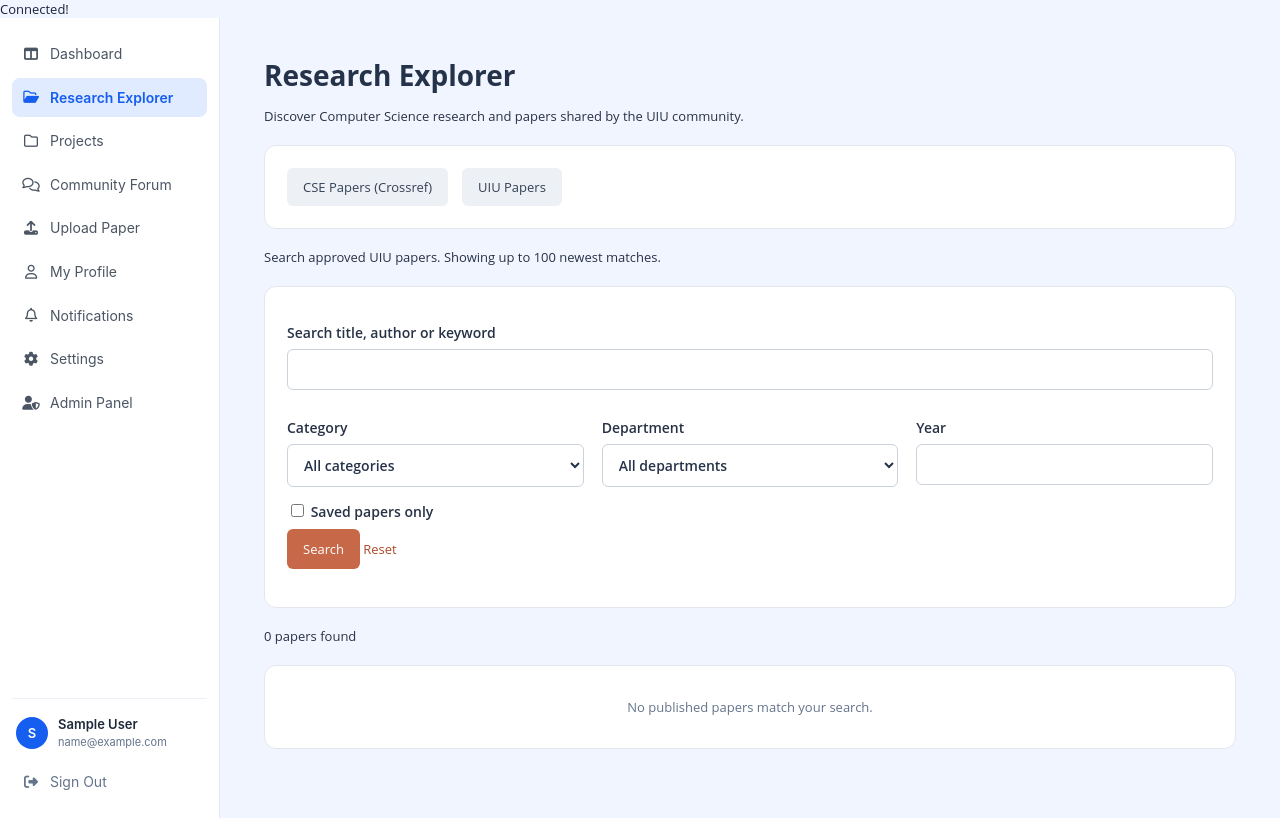
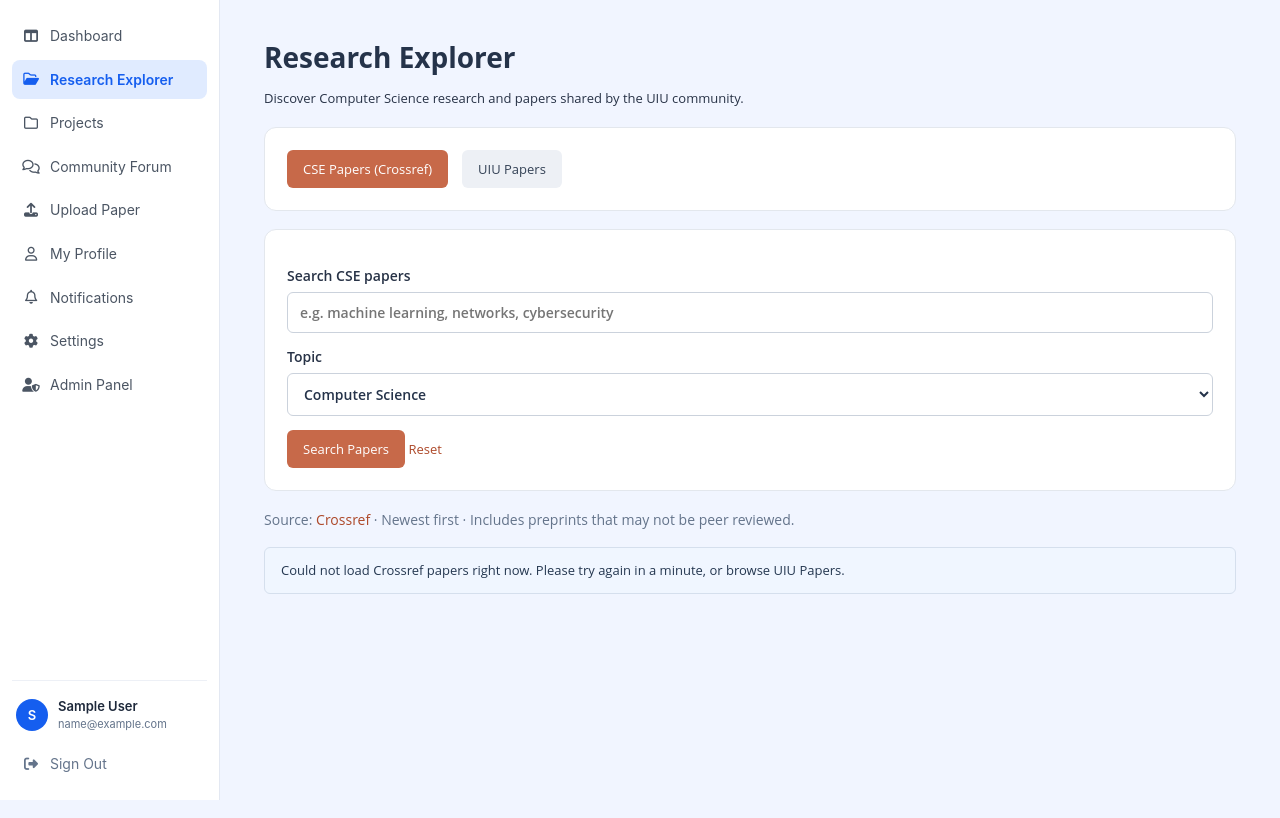
Before and after one commit to 73Rafi/web_project_262, a PHP site: page /research-exploer1.php?source=crossref in a window 1280 px wide. Run offline with PHP 8.4, Linux system fonts and the light colour scheme; the visitor is signed in with stand-in values (Sample User, id 1); tables that the repository leaves empty hold one stand-in row (values such as "Sample post"); data that the repository does not hold is empty.

Commit message:
fix research paer page

```diff
--- a/backend/crossref.php
+++ b/backend/crossref.php
@@ -1,287 +1,202 @@
 <?php
-
-
-// ==========================================
-// Crossref Topics
-// ==========================================
-
+// Free API: https://www.crossref.org/documentation/retrieve-metadata/rest-api/
+// No API key is needed. Searches combine a CSE topic with the user's keywords.
 function crossref_topics()
 {
     return [
-        'Computer Science',
-        'Artificial Intelligence',
-        'Machine Learning',
-        'Computer Vision',
-        'Natural Language Processing',
-        'Cybersecurity',
-        'Software Engineering',
-        'Networking',
-        'Databases',
-        'Algorithms and Data Structures',
-        'Robotics'
+        'cs.*' => 'Computer Science',
+        'cs.AI' => 'Artificial Intelligence',
+        'cs.LG' => 'Machine Learning',
+        'cs.CV' => 'Computer Vision',
+        'cs.CL' => 'Natural Language Processing',
+        'cs.CR' => 'Cybersecurity',
+        'cs.SE' => 'Software Engineering',
+        'cs.NI' => 'Networking',
+        'cs.DB' => 'Databases',
+        'cs.DS' => 'Algorithms and Data Structures',
+        'cs.RO' => 'Robotics'
     ];
 }
 
+function crossref_query($topic, $search)
+{
+    $topics = crossref_topics();
+    $label = $topics[$topic] ?? 'Computer Science';
+    return trim($label . ' ' . substr($search, 0, 150));
+}
 
+function parse_crossref_response($json)
+{
+    $data = json_decode($json, true);
 
-// ==========================================
-// Get Papers From Crossref
-// ==========================================
+    if (!is_array($data)
+        || ($data['status'] ?? '') !== 'ok'
+        || !isset($data['message']['items'], $data['message']['total-results'])
+        || !is_array($data['message']['items'])
+        || !is_numeric($data['message']['total-results'])) {
+        throw new RuntimeException('Invalid Crossref response.');
+    }
+
+    $papers = [];
+
+    foreach ($data['message']['items'] as $item) {
+        $doi = $item['DOI'] ?? '';
+
+        if (!is_string($doi) || !preg_match('~^10\.\d{4,9}/\S+$~', $doi)) {
+            continue;
+        }
+
+        $authors = [];
+        foreach ($item['author'] ?? [] as $author) {
+            $name = trim(($author['given'] ?? '') . ' ' . ($author['family'] ?? ''));
+            if ($name !== '') {
+                $authors[] = $name;
+            }
+        }
+
+        $date = $item['published']['date-parts'][0] ?? [];
+        $pdf = '';
+
+        foreach ($item['link'] ?? [] as $link) {
+            $url = $link['URL'] ?? '';
+            $parts = parse_url($url);
+
+            if (($link['content-type'] ?? '') === 'application/pdf'
+                && filter_var($url, FILTER_VALIDATE_URL)
+                && ($parts['scheme'] ?? '') === 'https'
+                && !isset($parts['user'])
+                && !isset($parts['pass'])) {
+                $pdf = $url;
+                break;
+            }
+        }
+
+        $papers[] = [
+            'title' => strip_tags($item['title'][0] ?? 'Untitled paper'),
+            'authors' => implode(', ', $authors) ?: 'Authors not provided',
+            'abstract' => trim(html_entity_decode(strip_tags($item['abstract'] ?? ''), ENT_QUOTES, 'UTF-8')),
+            'date' => $date ? implode('-', $date) : 'Date not provided',
+            'categories' => ucfirst(str_replace('-', ' ', $item['type'] ?? 'Research paper')),
+            'venue' => strip_tags($item['container-title'][0] ?? ''),
+            'url' => 'https://doi.org/' . str_replace('%2F', '/', rawurlencode($doi)),
+            'pdf' => $pdf
+        ];
+    }
+
+    return [
+        'papers' => $papers,
+        'total' => (int) $data['message']['total-results'],
+        'fetched_at' => time()
+    ];
+}
 
 function fetch_crossref_papers($topic, $search, $page)
 {
+    $query = crossref_query($topic, $search);
+    $page = max(1, min(100, (int) $page));
+    $folder = __DIR__ . '/cache';
+    $cached = null;
+    $lock = false;
 
-    // Make search text
-    $query = $topic . ' ' . $search;
+    try {
+        if (!is_dir($folder) && !mkdir($folder, 0755, true) && !is_dir($folder)) {
+            throw new RuntimeException('Could not create the cache folder.');
+        }
 
+        $file = $folder . '/' . hash('sha256', 'crossref-v1|' . $query . '|' . $page) . '.json';
 
-    // Number of papers per page
-    $rows = 10;
+        if (is_file($file)) {
+            $cached = json_decode(file_get_contents($file), true);
+            if (!is_array($cached) || !isset($cached['papers'], $cached['total'], $cached['fetched_at'])) {
+                $cached = null;
+            }
+        }
 
+        if ($cached && time() - $cached['fetched_at'] < 1800) {
+            return $cached + ['message' => '', 'failed' => false];
+        }
 
-    // Calculate starting position
-    $offset = ($page - 1) * $rows;
+        if (!function_exists('curl_init')) {
+            throw new RuntimeException('Enable the PHP curl extension.');
+        }
 
+        $lock = fopen($folder . '/request.lock', 'c+');
+        if (!$lock || !flock($lock, LOCK_EX | LOCK_NB)) {
+            throw new RuntimeException('Another Crossref request is running.');
+        }
 
-    // Crossref API URL
-    $url = "https://api.crossref.org/works"
-         . "?query.bibliographic=" . urlencode($query)
-         . "&rows=" . $rows
-         . "&offset=" . $offset;
+        $next_request = (int) stream_get_contents($lock);
+        if (time() < $next_request) {
+            throw new RuntimeException('Waiting before the next Crossref request.');
+        }
 
+        $url = 'https://api.crossref.org/works?' . http_build_query([
+            'query.bibliographic' => $query,
+            'offset' => ($page - 1) * 10,
+            'rows' => 10,
+            'sort' => 'score',
+            'order' => 'desc',
+            'filter' => 'type:journal-article,until-pub-date:' . date('Y-m-d'),
+            'select' => 'DOI,title,author,abstract,published,type,container-title,link'
+        ]);
 
-    // Start CURL
-    $ch = curl_init();
+        rewind($lock);
+        ftruncate($lock, 0);
+        fwrite($lock, (string) (time() + 60));
+        fflush($lock);
 
+        $request = curl_init($url);
+        curl_setopt_array($request, [
+            CURLOPT_RETURNTRANSFER => true,
+            CURLOPT_CONNECTTIMEOUT => 10,
+            CURLOPT_TIMEOUT => 25,
+            CURLOPT_USERAGENT => 'UIUResearchPortal/1.0 (CSE research discovery)'
+        ]);
 
-    curl_setopt($ch, CURLOPT_URL, $url);
+        $json = curl_exec($request);
+        $status = curl_getinfo($request, CURLINFO_HTTP_CODE);
+        $error = curl_error($request);
+        curl_close($request);
 
-    curl_setopt($ch, CURLOPT_RETURNTRANSFER, true);
+        if ($json === false || $status !== 200) {
+            throw new RuntimeException('Crossref HTTP ' . $status . ': ' . $error);
+        }
 
+        $result = parse_crossref_response($json);
+        file_put_contents($file, json_encode($result), LOCK_EX);
 
-    // Get data from Crossref
-    $response = curl_exec($ch);
+        rewind($lock);
+        ftruncate($lock, 0);
+        fwrite($lock, (string) (time() + 3));
+        fflush($lock);
 
+        foreach (glob($folder . '/*.json') as $old_file) {
+            if (filemtime($old_file) < time() - 86400) {
+                unlink($old_file);
+            }
+        }
 
-    // Close CURL
-    curl_close($ch);
+        return $result + ['message' => '', 'failed' => false];
+    } catch (Throwable $error) {
+        error_log('Crossref: ' . $error->getMessage());
 
-
-    // If API does not return anything
-    if (!$response) {
+        if ($cached) {
+            return $cached + [
+                'message' => 'Crossref is temporarily unavailable. Showing previously fetched results.',
+                'failed' => false
+            ];
+        }
 
         return [
             'papers' => [],
             'total' => 0,
-            'message' => 'Could not load papers.',
-            'failed' => true
+            'fetched_at' => null,
+            'failed' => true,
+            'message' => 'Could not load Crossref papers right now. Please try again in a minute, or browse UIU Papers.'
         ];
+    } finally {
+        if (is_resource($lock)) {
+            fclose($lock);
+        }
     }
-
-
-    // Convert JSON into PHP array
-    $data = json_decode($response, true);
-
-
-    // Check Crossref result
-    if (!isset($data['message']['items'])) {
-
-        return [
-            'papers' => [],
-            'total' => 0,
-            'message' => 'No papers found.',
-            'failed' => true
-        ];
-    }
-
-
-    $papers = [];
-
-
-    // ==========================================
-    // Read Every Paper
-    // ==========================================
-
-    foreach ($data['message']['items'] as $item) {
-
-
-        // --------------------------
-        // Paper Title
-        // --------------------------
-
-        $title = 'Untitled Paper';
-
-        if (isset($item['title'][0])) {
-
-            $title = $item['title'][0];
-        }
-
-
-
-        // --------------------------
-        // Authors
-        // --------------------------
-
-        $authorNames = [];
-
-
-        if (isset($item['author'])) {
-
-            foreach ($item['author'] as $author) {
-
-                $name = '';
-
-
-                if (isset($author['given'])) {
-
-                    $name = $author['given'];
-                }
-
-
-                if (isset($author['family'])) {
-
-                    $name = $name . ' ' . $author['family'];
-                }
-
-
-                $authorNames[] = $name;
-            }
-        }
-
-
-        $authors = implode(', ', $authorNames);
-
-
-        if ($authors == '') {
-
-            $authors = 'Authors not provided';
-        }
-
-
-
-        // --------------------------
-        // Published Date
-        // --------------------------
-
-        $date = 'Date not provided';
-
-
-        if (isset($item['published']['date-parts'][0][0])) {
-
-            $date = $item['published']['date-parts'][0][0];
-        }
-
-
-
-        // --------------------------
-        // Abstract
-        // --------------------------
-
-        $abstract = 'Abstract not provided';
-
-
-        if (isset($item['abstract'])) {
-
-            $abstract = strip_tags($item['abstract']);
-        }
-
-
-
-        // --------------------------
-        // DOI Link
-        // --------------------------
-
-        $paperUrl = '#';
-
-
-        if (isset($item['DOI'])) {
-
-            $paperUrl = 'https://doi.org/' . $item['DOI'];
-        }
-
-
-
-        // --------------------------
-        // Journal / Venue
-        // --------------------------
-
-        $venue = '';
-
-
-        if (isset($item['container-title'][0])) {
-
-            $venue = $item['container-title'][0];
-        }
-
-
-
-        // --------------------------
-        // Paper Type
-        // --------------------------
-
-        $category = 'Research Paper';
-
-
-        if (isset($item['type'])) {
-
-            $category = $item['type'];
-        }
-
-
-
-        // Add paper into array
-        $papers[] = [
-
-            'title' => $title,
-
-            'authors' => $authors,
-
-            'abstract' => $abstract,
-
-            'date' => $date,
-
-            'categories' => $category,
-
-            'venue' => $venue,
-
-            'url' => $paperUrl,
-
-            'pdf' => ''
-        ];
-    }
-
-
-
-    // ==========================================
-    // Total Results
-    // ==========================================
-
-    $total = 0;
-
-
-    if (isset($data['message']['total-results'])) {
-
-        $total = $data['message']['total-results'];
-    }
-
-
-
-    // ==========================================
-    // Return Result
-    // ==========================================
-
-    return [
-
-        'papers' => $papers,
-
-        'total' => $total,
-
-        'message' => '',
-
-        'failed' => false,
-
-        'fetched_at' => time()
-    ];
 }
-
-?>
--- a/backend/db.php
+++ b/backend/db.php
@@ -15,5 +15,3 @@
 }
 
 $conn->set_charset("utf8mb4");
-
-echo "Connected!";
--- a/research-exploer1.php
+++ b/research-exploer1.php
@@ -1,184 +1,98 @@
 <?php
 
 require __DIR__ . '/backend/common.php';
-
 require_login();
 
-
-// ==========================================
-// SAVE / UNSAVE PAPER
-// ==========================================
-
-if ($_SERVER['REQUEST_METHOD'] == 'POST') {
-
-    $paper_id = $_POST['paper_id'];
-    $action = $_POST['action'];
-
-
-    // Check paper exists
-    $sql = "SELECT * FROM papers
-            WHERE id = '$paper_id'
-            AND status = 'approved'";
-
-    $result = $conn->query($sql);
-
-    $paper = $result->fetch_assoc();
-
+if ($_SERVER['REQUEST_METHOD'] === 'POST') {
+    $paper_id = (int) input('paper_id');
+    $paper = $conn->execute_query(
+        "SELECT id FROM papers WHERE id = ? AND status = 'approved'",
+        [$paper_id]
+    )->fetch_assoc();
 
     if (!$paper) {
+        http_response_code(404);
         exit('Paper not found.');
     }
 
-
-    // Unsave paper
-    if ($action == 'unsave') {
-
-        $user_id = $user['id'];
-
-        $sql = "DELETE FROM saved_papers
-                WHERE user_id = '$user_id'
-                AND paper_id = '$paper_id'";
-
-        $conn->query($sql);
+    if (input('action') === 'unsave') {
+        $conn->execute_query(
+            'DELETE FROM saved_papers WHERE user_id = ? AND paper_id = ?',
+            [$user['id'], $paper_id]
+        );
+    } else {
+        $conn->execute_query(
+            'INSERT IGNORE INTO saved_papers (user_id, paper_id) VALUES (?, ?)',
+            [$user['id'], $paper_id]
+        );
     }
 
+    flash('Saved papers updated.');
+    go('research-exploer1.php?source=portal');
+}
 
-    // Save paper
-    else {
+$search = is_string($_GET['q'] ?? null) ? trim($_GET['q']) : '';
+$category = is_string($_GET['category'] ?? null) ? $_GET['category'] : '';
+$department = is_string($_GET['department'] ?? null) ? $_GET['department'] : '';
+$year = (int) ($_GET['year'] ?? 0);
+$saved_only = isset($_GET['saved']);
+$term = '%' . $search . '%';
 
-        $user_id = $user['id'];
+$papers = $conn->execute_query(
+    "SELECT p.*, s.paper_id AS saved
+     FROM papers p
+     LEFT JOIN saved_papers s ON s.paper_id = p.id AND s.user_id = ?
+     WHERE p.status = 'approved'
+       AND (p.title LIKE ? OR p.authors LIKE ? OR p.keywords LIKE ?)
+       AND (? = '' OR p.category = ?)
+       AND (? = '' OR p.department = ?)
+       AND (? = 0 OR YEAR(p.created_at) = ?)
+       AND (? = 0 OR s.paper_id IS NOT NULL)
+     ORDER BY p.id DESC
+     LIMIT 100",
+    [
+        $user['id'], $term, $term, $term,
+        $category, $category, $department, $department,
+        $year, $year, (int) $saved_only
+    ]
+)->fetch_all(MYSQLI_ASSOC);
 
-        $sql = "INSERT IGNORE INTO saved_papers
-                (user_id, paper_id)
-                VALUES ('$user_id', '$paper_id')";
+$categories = $conn->query(
+    "SELECT DISTINCT category FROM papers WHERE status = 'approved' ORDER BY category"
+);
+$departments = $conn->query(
+    "SELECT DISTINCT department FROM papers WHERE status = 'approved' ORDER BY department"
+);
 
-        $conn->query($sql);
+// Existing search/bookmark links should keep opening the local UIU collection.
+$local_search = isset($_GET['q'])
+    || isset($_GET['category'])
+    || isset($_GET['department'])
+    || isset($_GET['year'])
+    || $saved_only;
+$source = (($_GET['source'] ?? '') === 'portal' || $local_search) ? 'portal' : 'crossref';
+
+$online_search = is_string($_GET['online_q'] ?? null)
+    ? substr(trim($_GET['online_q']), 0, 150)
+    : '';
+$topic = is_string($_GET['topic'] ?? null) ? $_GET['topic'] : 'cs.*';
+$page = max(1, min(100, (int) ($_GET['page'] ?? 1)));
+
+if ($source === 'crossref') {
+    require __DIR__ . '/backend/crossref.php';
+    $topics = crossref_topics();
+
+    if (!isset($topics[$topic])) {
+        $topic = 'cs.*';
     }
 
-
-    flash('Saved papers updated.');
-
-    go('research-exploer1.php');
+    $online = fetch_crossref_papers($topic, $online_search, $page);
+    $page_link = 'research-exploer1.php?' . http_build_query([
+        'source' => 'crossref',
+        'online_q' => $online_search,
+        'topic' => $topic
+    ]);
 }
-
-
-
-// ==========================================
-// SEARCH VALUES
-// ==========================================
-
-$search = '';
-
-if (isset($_GET['q'])) {
-    $search = $_GET['q'];
-}
-
-
-
-$category = '';
-
-if (isset($_GET['category'])) {
-    $category = $_GET['category'];
-}
-
-
-
-$department = '';
-
-if (isset($_GET['department'])) {
-    $department = $_GET['department'];
-}
-
-
-
-$year = '';
-
-if (isset($_GET['year'])) {
-    $year = $_GET['year'];
-}
-
-
-
-// ==========================================
-// GET APPROVED PAPERS
-// ==========================================
-
-$sql = "SELECT *
-        FROM papers
-        WHERE status = 'approved'";
-
-
-
-// Search by title, author or keyword
-if ($search != '') {
-
-    $sql .= " AND (
-                title LIKE '%$search%'
-                OR authors LIKE '%$search%'
-                OR keywords LIKE '%$search%'
-              )";
-}
-
-
-
-// Filter by category
-if ($category != '') {
-
-    $sql .= " AND category = '$category'";
-}
-
-
-
-// Filter by department
-if ($department != '') {
-
-    $sql .= " AND department = '$department'";
-}
-
-
-
-// Filter by year
-if ($year != '') {
-
-    $sql .= " AND YEAR(created_at) = '$year'";
-}
-
-
-
-// Newest paper first
-$sql .= " ORDER BY id DESC";
-
-
-
-$result = $conn->query($sql);
-
-$papers = $result->fetch_all(MYSQLI_ASSOC);
-
-
-
-// ==========================================
-// GET CATEGORIES
-// ==========================================
-
-$categories = $conn->query(
-    "SELECT DISTINCT category
-     FROM papers
-     WHERE status = 'approved'
-     ORDER BY category"
-);
-
-
-
-// ==========================================
-// GET DEPARTMENTS
-// ==========================================
-
-$departments = $conn->query(
-    "SELECT DISTINCT department
-     FROM papers
-     WHERE status = 'approved'
-     ORDER BY department"
-);
 
 ?>
 <!DOCTYPE html>
```
